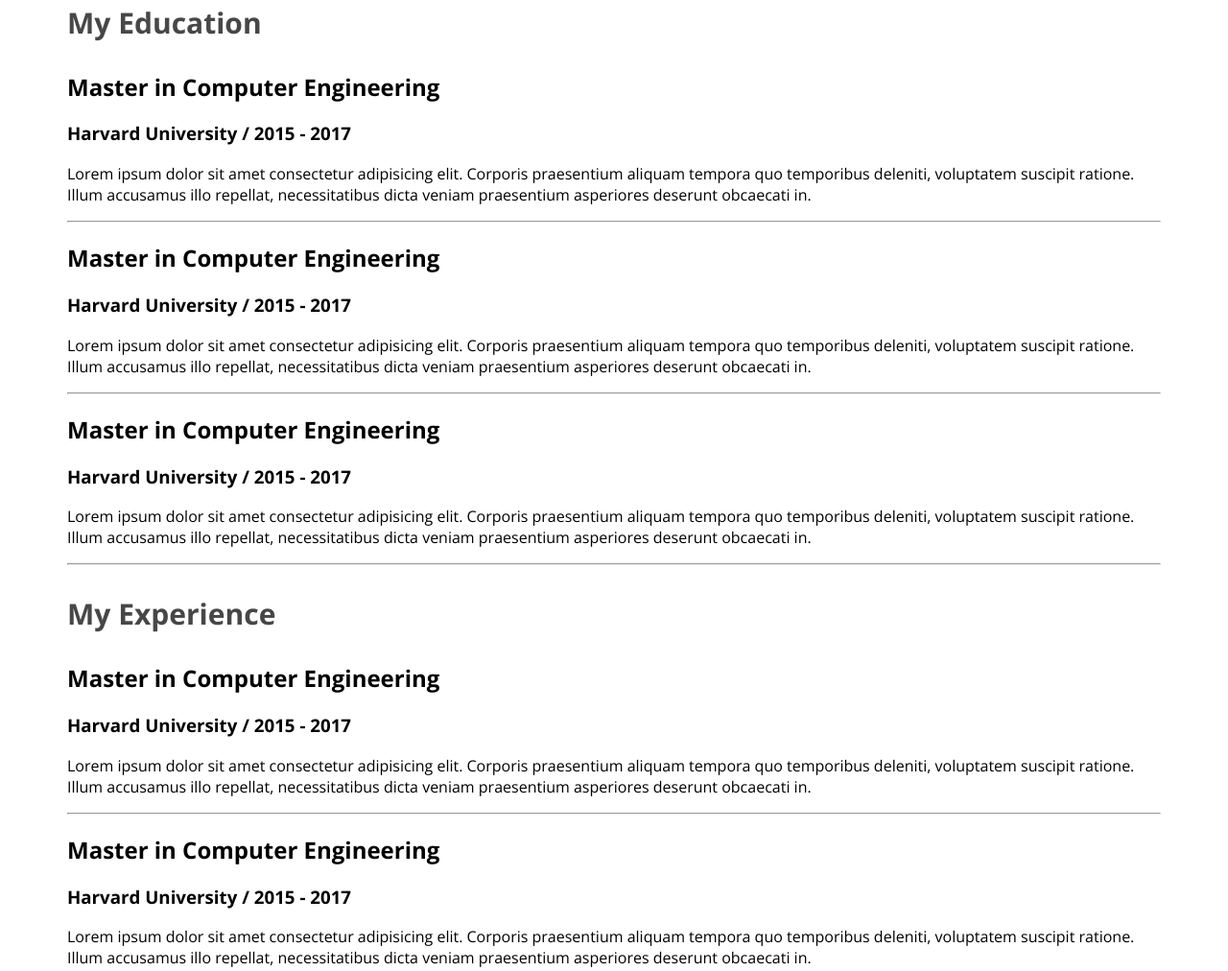
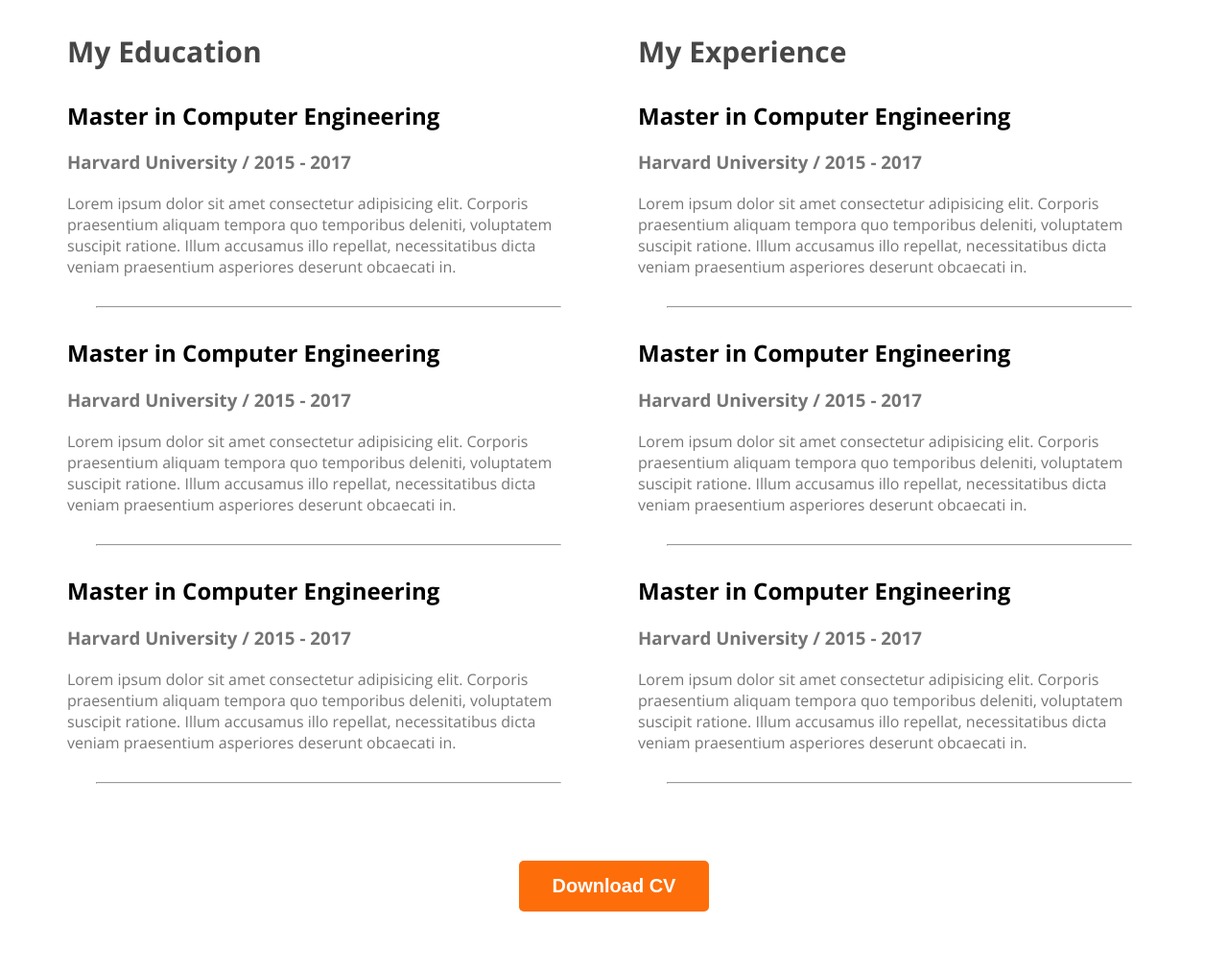
Before and after one commit to ibrahimsadif1/webdevelopment-portfolio, a plain HTML site: page index.html in a window 1280 px wide. Shown: the part 2476-3488 px from the top of the page at 96% size. After the commit the page ends 3434 px from the top, so only its background shows below. Drawn offline with nearby package versions, Linux system fonts and the light colour scheme.

Commit message:
finished resume section

```diff
--- a/index.html
+++ b/index.html
@@ -172,7 +172,10 @@
                 </div>
 
             </div>
+        <div class="download-cv">
+             <button class="btn-primary">Download CV</button>
 
+        </div>
 
         </section>
     </main>
--- a/styles/portfolio.css
+++ b/styles/portfolio.css
@@ -125,3 +125,33 @@ main {
     font-size: 30px;
     font-weight: 700;
 }
+
+.resume-container{
+    display: flex;
+    gap: 50px;
+
+}
+
+.resume-item-title{
+    color: #474747;
+    font-size: 25px;
+    font-weight: 700;
+    margin: 10px;
+}
+
+.resume-item-institute{
+    margin-bottom: 20px;
+    margin-top: 0px;
+}
+.resume-item-institute, .resume-item-description{
+    color:#757575;
+}
+
+.resume-container hr{
+    margin: 30px;
+}
+
+.download-cv{
+    text-align: center;
+    margin-top: 50px;
+}
```
